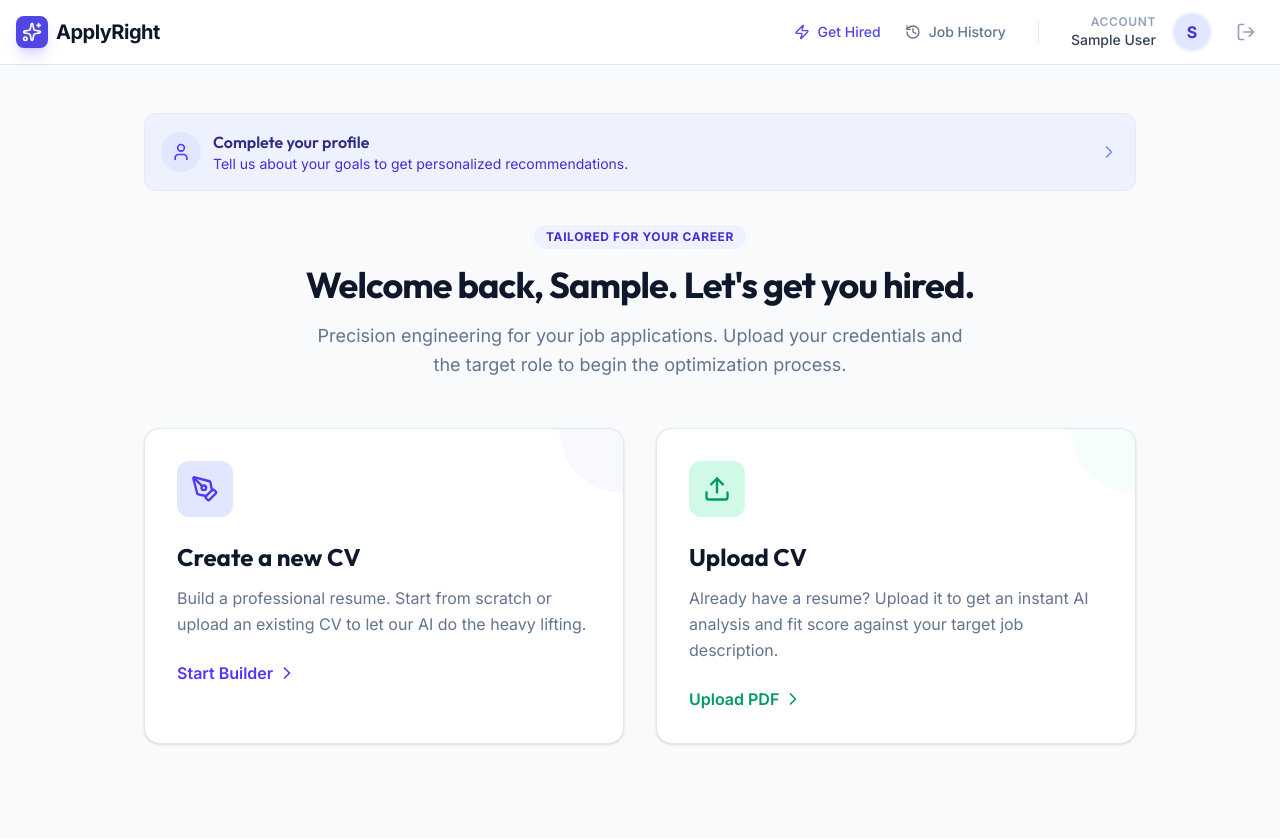
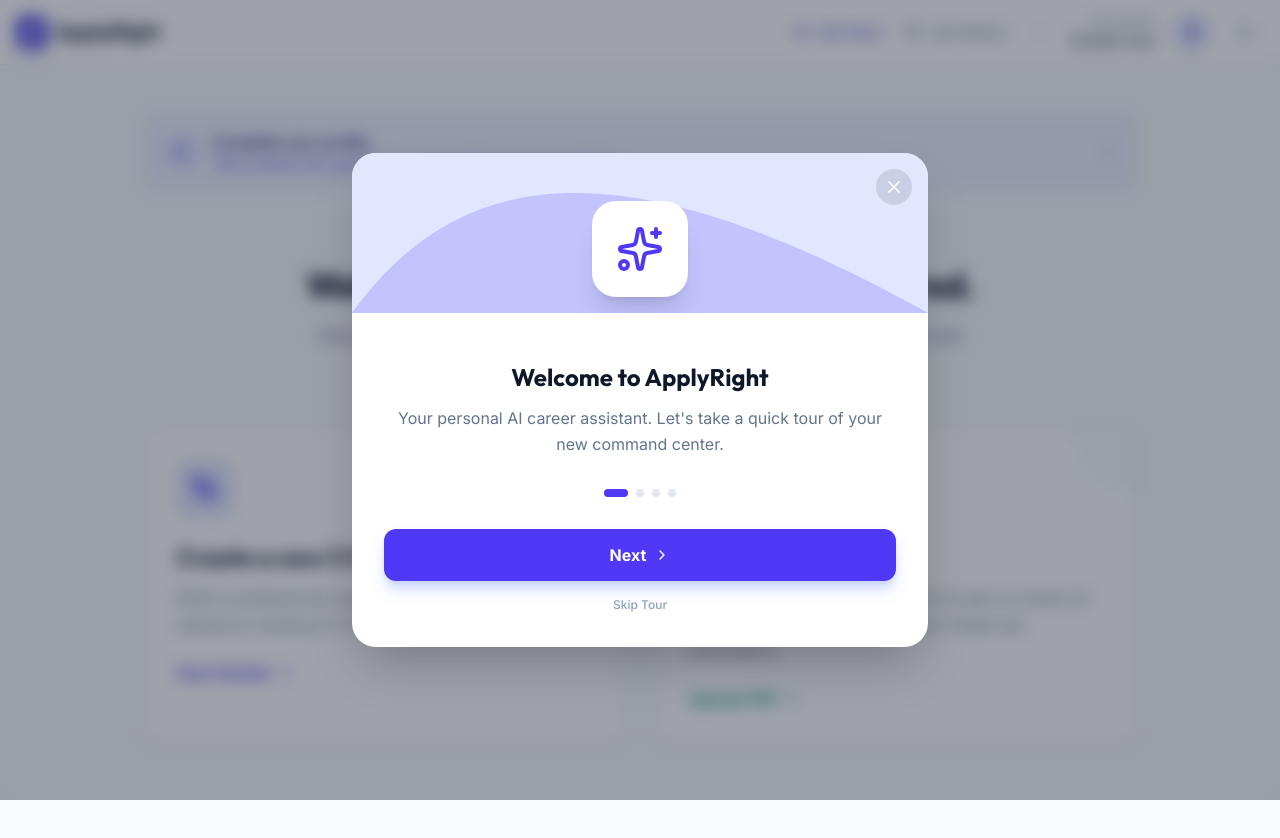
Before and after one commit to Genius4Lyf/ApplyRight-App, a React (Vite) app: page /dashboard in a window 1280 px wide. Shown: the top 838 px of the page. Built offline with nearby package versions, Linux system fonts and the light colour scheme; no server answers; sample sign-in values are in the browser's storage.

Commit message:
Dashboard welcome tour

```diff
--- /dev/null
+++ b/src/components/dashboard/DashboardTour.jsx
@@ -0,0 +1,160 @@
+import React, { useState, useEffect } from 'react';
+import { motion, AnimatePresence } from 'framer-motion';
+import { Sparkles, PenTool, BarChart2, X, ChevronRight, Upload } from 'lucide-react';
+
+const TOUR_STEPS = [
+    {
+        id: 'welcome',
+        title: "Welcome to ApplyRight",
+        description: "Your personal AI career assistant. Let's take a quick tour of your new command center.",
+        icon: Sparkles,
+        color: "text-indigo-600",
+        bg: "bg-indigo-100",
+        image: "/tour-welcome.png" // Placeholder, we'll use CSS shapes/icons if image missing
+    },
+    {
+        id: 'upload',
+        title: "Match Analysis",
+        description: "Upload your CV and a job description to get an instant AI compatibility score and actionable advice.",
+        icon: Upload,
+        color: "text-emerald-600",
+        bg: "bg-emerald-100",
+    },
+    {
+        id: 'builder',
+        title: "Smart CV Builder",
+        description: "Create ATS-friendly resumes from scratch or edit existing ones with our intelligent builder.",
+        icon: PenTool,
+        color: "text-amber-600",
+        bg: "bg-amber-100",
+    },
+    {
+        id: 'optimize',
+        title: "Tailored Optimization",
+        description: "We rewrite your bullet points to match the job requirements perfectly. Never send a generic CV again.",
+        icon: BarChart2,
+        color: "text-rose-600",
+        bg: "bg-rose-100",
+    }
+];
+
+const DashboardTour = () => {
+    const [isOpen, setIsOpen] = useState(false);
+    const [currentStep, setCurrentStep] = useState(0);
+
+    useEffect(() => {
+        // Check local storage to see if tour has been completed
+        const hasSeenTour = localStorage.getItem('dashboard_tour_seen');
+        if (!hasSeenTour) {
+            // Add a small delay so it doesn't pop up INSTANTLY upon dashboard load
+            const timer = setTimeout(() => setIsOpen(true), 1500);
+            return () => clearTimeout(timer);
+        }
+    }, []);
+
+    const handleClose = () => {
+        setIsOpen(false);
+        localStorage.setItem('dashboard_tour_seen', 'true');
+    };
+
+    const handleNext = () => {
+        if (currentStep < TOUR_STEPS.length - 1) {
+            setCurrentStep(currentStep + 1);
+        } else {
+            handleClose();
+        }
+    };
+
+    if (!isOpen) return null;
+
+    const step = TOUR_STEPS[currentStep];
+    const Icon = step.icon;
+
+    return (
+        <div className="fixed inset-0 z-50 flex items-center justify-center p-4 bg-slate-900/40 backdrop-blur-sm animate-in fade-in duration-300">
+            <motion.div
+                initial={{ opacity: 0, scale: 0.9, y: 20 }}
+                animate={{ opacity: 1, scale: 1, y: 0 }}
+                exit={{ opacity: 0, scale: 0.9, y: 20 }}
+                className="bg-white rounded-3xl shadow-2xl w-full max-w-xl overflow-hidden relative"
+            >
+                {/* Close Button */}
+                <button
+                    onClick={handleClose}
+                    className="absolute top-4 right-4 p-2 text-white bg-black/10 hover:bg-black/20 rounded-full transition-colors z-20"
+                >
+                    <X className="w-5 h-5" />
+                </button>
+
+                {/* Creative Header Background */}
+                <div className={`h-40 ${step.bg} relative overflow-hidden transition-colors duration-500`}>
+                    <div className="absolute inset-0 opacity-20">
+                        <svg className="h-full w-full" viewBox="0 0 100 100" preserveAspectRatio="none">
+                            <path d="M0 100 C 20 0 50 0 100 100 Z" fill="currentColor" className={step.color} />
+                        </svg>
+                    </div>
+
+                    <motion.div
+                        key={step.id}
+                        initial={{ scale: 0, rotate: -180 }}
+                        animate={{ scale: 1, rotate: 0 }}
+                        transition={{ type: "spring", stiffness: 260, damping: 20 }}
+                        className={`absolute bottom-4 left-1/2 -translate-x-1/2 w-24 h-24 bg-white rounded-3xl shadow-xl flex items-center justify-center ${step.color} z-10 border-4 border-white`}
+                    >
+                        <Icon className="w-12 h-12" />
+                    </motion.div>
+                </div>
+
+                {/* Content */}
+                <div className="pt-12 pb-8 px-8 text-center">
+                    <AnimatePresence mode="wait">
+                        <motion.div
+                            key={step.id}
+                            initial={{ opacity: 0, x: 20 }}
+                            animate={{ opacity: 1, x: 0 }}
+                            exit={{ opacity: 0, x: -20 }}
+                            transition={{ duration: 0.3 }}
+                        >
+                            <h3 className="text-2xl font-bold text-slate-900 mb-3 font-heading">
+                                {step.title}
+                            </h3>
+                            <p className="text-slate-500 leading-relaxed mb-8">
+                                {step.description}
+                            </p>
+                        </motion.div>
+                    </AnimatePresence>
+
+                    {/* Progress Dots */}
+                    <div className="flex justify-center gap-2 mb-8">
+                        {TOUR_STEPS.map((s, idx) => (
+                            <div
+                                key={s.id}
+                                className={`w-2 h-2 rounded-full transition-all duration-300 ${idx === currentStep ? 'w-6 bg-indigo-600' : 'bg-slate-200'}`}
+                            />
+                        ))}
+                    </div>
+
+                    {/* Action Button */}
+                    <button
+                        onClick={handleNext}
+                        className="w-full py-3.5 bg-indigo-600 hover:bg-indigo-700 text-white rounded-xl font-bold shadow-lg shadow-indigo-200 transition-all hover:shadow-indigo-300 active:scale-[0.98] flex items-center justify-center gap-2"
+                    >
+                        {currentStep === TOUR_STEPS.length - 1 ? "Get Started" : "Next"}
+                        <ChevronRight className="w-4 h-4" />
+                    </button>
+
+                    {currentStep < TOUR_STEPS.length - 1 && (
+                        <button
+                            onClick={handleClose}
+                            className="mt-4 text-xs text-slate-400 hover:text-slate-600 font-medium"
+                        >
+                            Skip Tour
+                        </button>
+                    )}
+                </div>
+            </motion.div>
+        </div>
+    );
+};
+
+export default DashboardTour;
--- a/src/pages/Dashboard.jsx
+++ b/src/pages/Dashboard.jsx
@@ -10,6 +10,7 @@
 import Navbar from '../components/Navbar';
 import FitScoreCard from '../components/FitScoreCard';
 import TemplateSelector from '../components/TemplateSelector';
+import DashboardTour from '../components/dashboard/DashboardTour';
 import { toast } from 'sonner';
 
 const Dashboard = () => {
@@ -659,6 +660,9 @@
                     </div>
                 )}
             </main>
+
+            {/* New User Tour */}
+            <DashboardTour />
         </div>
     );
 };
```
